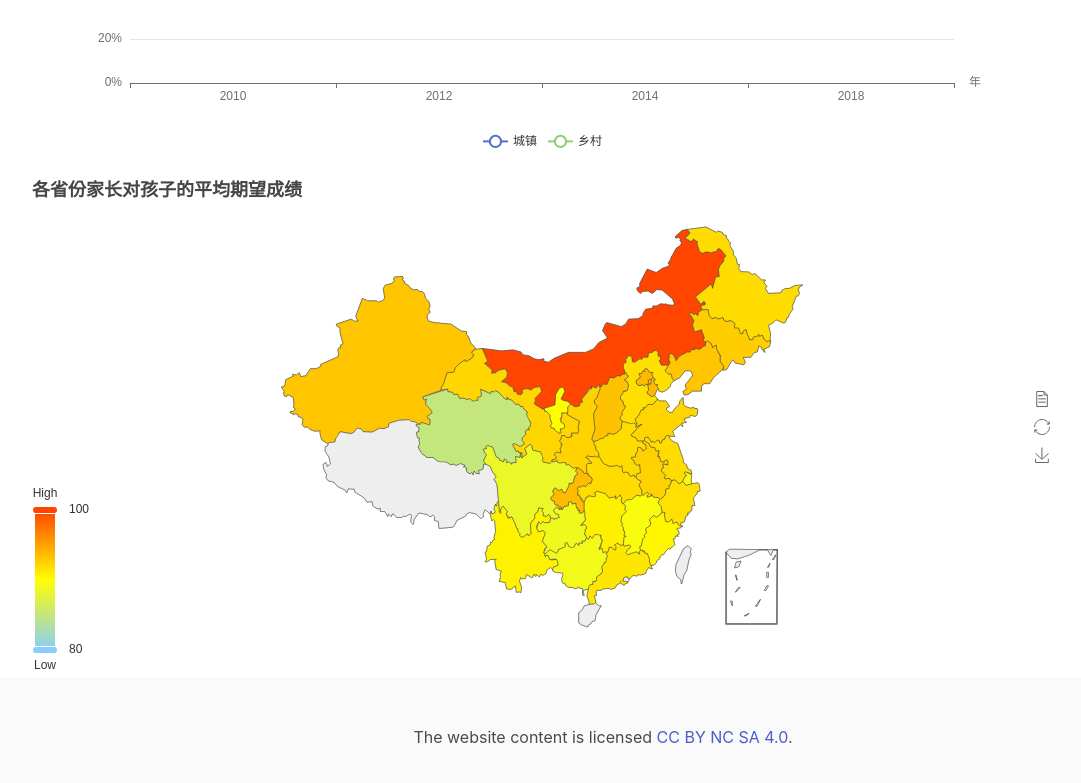
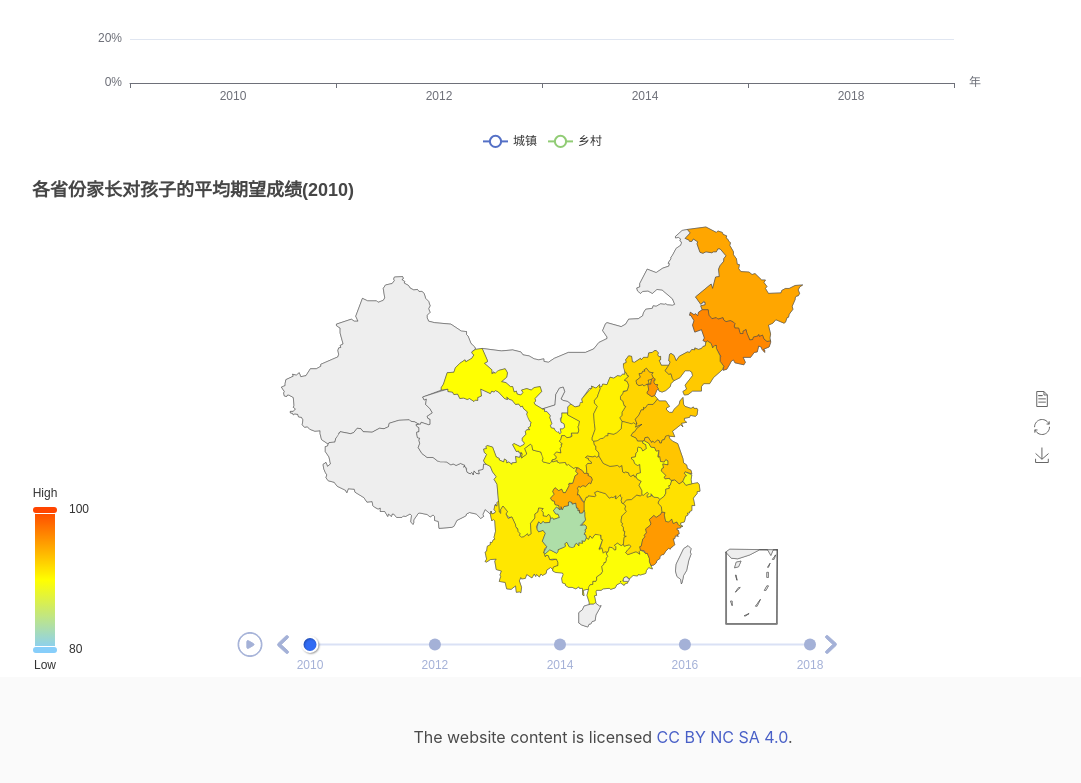
Before and after one commit to lie-flat/cfps-report, a Vue app: page / in a window 1280 px wide. Shown: the part 5433-6216 px from the top of the page, without its empty margins (37-1118 px from the left). Built offline with nearby package versions, Linux system fonts and the light colour scheme.

Commit message:
Finish MapExample.vue

```diff
--- a/src/components/MapExample.vue
+++ b/src/components/MapExample.vue
@@ -1,5 +1,7 @@
 <template>
   <div class="content">
+    <!--    <p>{{ value }}</p>-->
+    <!--    <input class="slider is-fullwidth" type="range" min="2010" max="2018" step="2" v-model="value">-->
     <v-chart class="chart" :autoresize="true" :option="mapOption"></v-chart>
   </div>
 </template>
@@ -34,8 +36,11 @@ export default defineComponent({
   setup() {
     echarts.registerMap("china", china);
     const mapOption = ref({
+      timeline: {
+        data: ["2010", "2012", "2014", "2016", "2018"],
+      },
       title: {
-        text: "各省份家长对孩子的平均期望成绩",
+        text: "各省份家长对孩子的平均期望成绩(2018)",
       },
       geo: {
         map: "china",
@@ -66,13 +71,174 @@ export default defineComponent({
           color: ['lightskyblue', 'yellow', 'orangered']
         }
       },
-      series: {
+      options: [
+        {
+          title: {
+            text: "各省份家长对孩子的平均期望成绩(2010)",
+          },
+          series: [
+            {
               name: '各省份家长对孩子的平均期望成绩',
               type: 'map',
               map: 'china',
-        label: {
-          show: false
+              data: [{'name': '上海市', 'value': 89.45806451612903},
+                {'name': '云南省', 'value': 91.30645161290323},
+                {'name': '北京市', 'value': 93.21428571428571},
+                {'name': '吉林省', 'value': 96.484375},
+                {'name': '四川省', 'value': 89.56410256410257},
+                {'name': '天津市', 'value': 95.45454545454545},
+                {'name': '安徽省', 'value': 89.72857142857143},
+                {'name': '山东省', 'value': 92.97260273972603},
+                {'name': '山西省', 'value': 90.7292576419214},
+                {'name': '广东省', 'value': 89.76260162601626},
+                {'name': '广西壮族自治区', 'value': 90.1029411764706},
+                {'name': '江苏省', 'value': 93.11428571428571},
+                {'name': '江西省', 'value': 91.87704918032787},
+                {'name': '河北省', 'value': 92.27601809954751},
+                {'name': '河南省', 'value': 91.69620253164557},
+                {'name': '浙江省', 'value': 91.625},
+                {'name': '湖北省', 'value': 92.04761904761905},
+                {'name': '湖南省', 'value': 91.41509433962264},
+                {'name': '甘肃省', 'value': 89.96204379562043},
+                {'name': '福建省', 'value': 95.42553191489361},
+                {'name': '贵州省', 'value': 83.27472527472527},
+                {'name': '辽宁省', 'value': 92.8782894736842},
+                {'name': '重庆市', 'value': 94.375},
+                {'name': '陕西省', 'value': 90.91752577319588},
+                {'name': '黑龙江省', 'value': 94.79166666666667}]
+            }]
+        }, {
+          title: {
+            text: "各省份家长对孩子的平均期望成绩(2012)",
           },
+          series: [
+            {
+              name: '各省份家长对孩子的平均期望成绩',
+              type: 'map',
+              map: 'china',
+              data: [{'name': '上海市', 'value': 90.64864864864865},
+                {'name': '云南省', 'value': 90.53892215568862},
+                {'name': '北京市', 'value': 89.92857142857143},
+                {'name': '吉林省', 'value': 94.38983050847457},
+                {'name': '四川省', 'value': 92.3006993006993},
+                {'name': '天津市', 'value': 89.6086956521739},
+                {'name': '安徽省', 'value': 91.17808219178082},
+                {'name': '山东省', 'value': 92.52147239263803},
+                {'name': '山西省', 'value': 93.6867469879518},
+                {'name': '广东省', 'value': 89.89483394833948},
+                {'name': '广西壮族自治区', 'value': 91.01652892561984},
+                {'name': '新疆维吾尔自治区', 'value': 90.0},
+                {'name': '江苏省', 'value': 90.73611111111111},
+                {'name': '江西省', 'value': 93.38562091503267},
+                {'name': '河北省', 'value': 91.29527559055119},
+                {'name': '河南省', 'value': 92.02816901408451},
+                {'name': '浙江省', 'value': 91.97826086956522},
+                {'name': '湖北省', 'value': 91.44444444444444},
+                {'name': '湖南省', 'value': 90.16438356164383},
+                {'name': '甘肃省', 'value': 90.72609400324149},
+                {'name': '福建省', 'value': 94.0},
+                {'name': '缺失', 'value': 96.66666666666667},
+                {'name': '贵州省', 'value': 85.83206106870229},
+                {'name': '辽宁省', 'value': 94.12449799196787},
+                {'name': '重庆市', 'value': 94.94},
+                {'name': '陕西省', 'value': 88.78787878787878},
+                {'name': '黑龙江省', 'value': 93.40625}]
+            }
+          ]
+
+        }, {
+          title: {
+            text: "各省份家长对孩子的平均期望成绩(2014)",
+          },
+          series: [
+            {
+              name: '各省份家长对孩子的平均期望成绩',
+              type: 'map',
+              map: 'china',
+              data: [{'name': '上海市', 'value': 90.38970588235294},
+                {'name': '云南省', 'value': 92.31137724550898},
+                {'name': '内蒙古自治区', 'value': 90.0},
+                {'name': '北京市', 'value': 92.61904761904762},
+                {'name': '吉林省', 'value': 92.63492063492063},
+                {'name': '四川省', 'value': 90.47963800904978},
+                {'name': '天津市', 'value': 92.31818181818181},
+                {'name': '安徽省', 'value': 91.94047619047619},
+                {'name': '山东省', 'value': 92.78832116788321},
+                {'name': '山西省', 'value': 92.76687116564418},
+                {'name': '广东省', 'value': 90.49574468085106},
+                {'name': '广西壮族自治区', 'value': 90.96923076923076},
+                {'name': '新疆维吾尔自治区', 'value': 90.1},
+                {'name': '江苏省', 'value': 93.40298507462687},
+                {'name': '江西省', 'value': 91.45528455284553},
+                {'name': '河北省', 'value': 91.59073359073359},
+                {'name': '河南省', 'value': 90.86587183308495},
+                {'name': '浙江省', 'value': 92.60377358490567},
+                {'name': '海南省', 'value': 100.0},
+                {'name': '湖北省', 'value': 92.32075471698113},
+                {'name': '湖南省', 'value': 91.92156862745098},
+                {'name': '甘肃省', 'value': 91.49230769230769},
+                {'name': '福建省', 'value': 90.61904761904762},
+                {'name': '缺失', 'value': 95.75},
+                {'name': '贵州省', 'value': 88.05128205128206},
+                {'name': '辽宁省', 'value': 92.64},
+                {'name': '重庆市', 'value': 93.15789473684211},
+                {'name': '陕西省', 'value': 90.11702127659575},
+                {'name': '黑龙江省', 'value': 92.63636363636364}]
+            }
+          ]
+
+        }, {
+          title: {
+            text: "各省份家长对孩子的平均期望成绩(2016)",
+          },
+          series: [
+            {
+              name: '各省份家长对孩子的平均期望成绩',
+              type: 'map',
+              map: 'china',
+              data: [{'name': '上海市', 'value': 89.40112994350282},
+                {'name': '云南省', 'value': 91.15862068965517},
+                {'name': '内蒙古自治区', 'value': 80.0},
+                {'name': '北京市', 'value': 88.66666666666667},
+                {'name': '吉林省', 'value': 94.10144927536231},
+                {'name': '四川省', 'value': 87.9967637540453},
+                {'name': '天津市', 'value': 92.95121951219512},
+                {'name': '宁夏回族自治区', 'value': 91.25},
+                {'name': '安徽省', 'value': 90.88172043010752},
+                {'name': '山东省', 'value': 91.37640449438203},
+                {'name': '山西省', 'value': 92.73008849557522},
+                {'name': '广东省', 'value': 91.20970537261698},
+                {'name': '广西壮族自治区', 'value': 92.21764705882353},
+                {'name': '新疆维吾尔自治区', 'value': 93.0},
+                {'name': '江苏省', 'value': 92.4090909090909},
+                {'name': '江西省', 'value': 90.41935483870968},
+                {'name': '河北省', 'value': 92.77692307692308},
+                {'name': '河南省', 'value': 92.12330198537096},
+                {'name': '浙江省', 'value': 92.13924050632912},
+                {'name': '海南省', 'value': 100.0},
+                {'name': '湖北省', 'value': 90.58823529411765},
+                {'name': '湖南省', 'value': 91.21844660194175},
+                {'name': '甘肃省', 'value': 89.99482535575679},
+                {'name': '福建省', 'value': 90.5764705882353},
+                {'name': '缺失', 'value': 93.0},
+                {'name': '贵州省', 'value': 89.43445692883896},
+                {'name': '辽宁省', 'value': 93.25531914893617},
+                {'name': '重庆市', 'value': 92.01515151515152},
+                {'name': '陕西省', 'value': 91.77165354330708},
+                {'name': '青海省', 'value': 94.5},
+                {'name': '黑龙江省', 'value': 94.02105263157895}]
+            }
+          ]
+        },
+        {
+          title: {
+            text: "各省份家长对孩子的平均期望成绩(2018)",
+          },
+          series: [
+            {
+              name: '各省份家长对孩子的平均期望成绩',
+              type: 'map',
+              map: 'china',
               data: [{'name': '上海市', 'value': 89.23076923076923},
                 {'name': '云南省', 'value': 90.7235294117647},
                 {'name': '内蒙古自治区', 'value': 100.0},
@@ -101,10 +267,12 @@ export default defineComponent({
                 {'name': '重庆市', 'value': 93.64912280701755},
                 {'name': '陕西省', 'value': 92.37984496124031},
                 {'name': '青海省', 'value': 85.0},
-          {'name': '黑龙江省', 'value': 91.9},
-          {'name': '台湾省', 'value': '没有数据'}
+                {'name': '黑龙江省', 'value': 91.9}]
+            }
           ]
+
         }
+      ]
     });
     return {
       mapOption,
```
Lines whose indentation alone changed are shown as unchanged.
